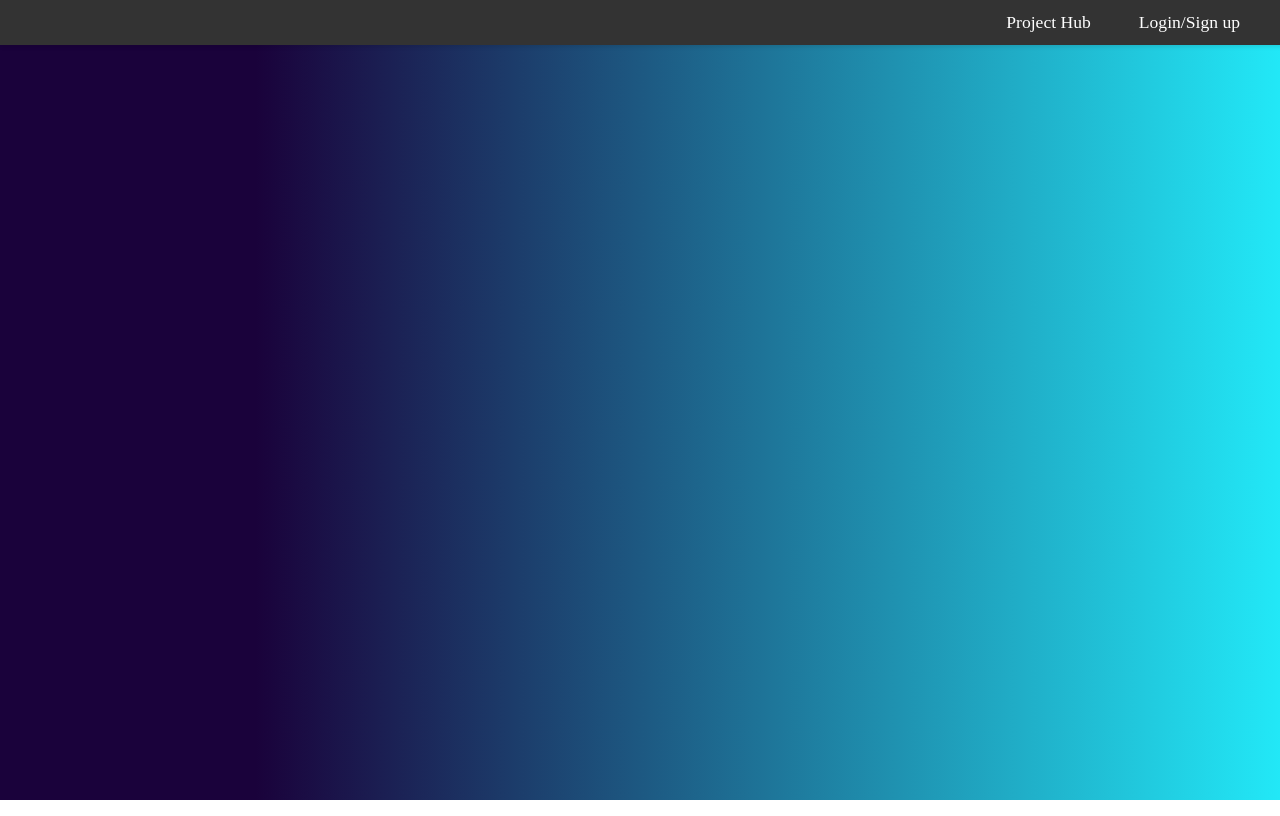
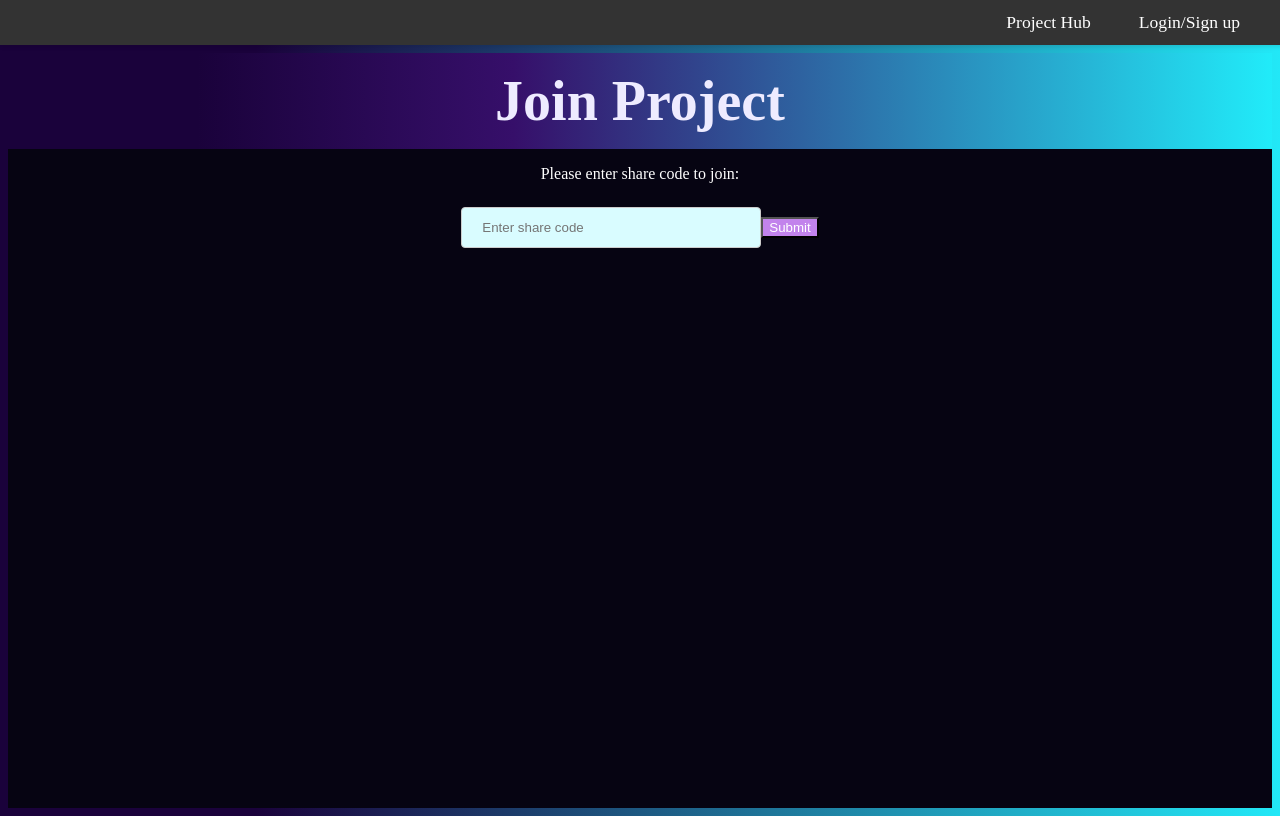
Before and after one commit to danielho774/csci201teamproject, a React (Create React App) app in the folder frontend/: page /join in a window 1280 px wide. Built offline with nearby package versions, Linux system fonts and the light colour scheme.

Commit message:
Started join + share code

```diff
--- a/frontend/src/App.jsx
+++ b/frontend/src/App.jsx
@@ -4,6 +4,7 @@ import { BrowserRouter as Router, Routes, Route, useNavigate } from 'react-route
 import ProjectHub from './pages/ProjectHubPage';
 import IndividualTasks from './pages/IndividualTasksPage'
 import CreateProjectPage from './pages/CreateProjectPage';
+import JoinProjectPage from './pages/JoinProjectPage';
 import ProjectConfirmedPage from './pages/ProjectConfirmedPage';
 import AvailabilityPage from './pages/AvailabilityPage';
 import {LoginSignup} from './components/LoginSignup';
@@ -44,6 +45,7 @@ function App() {
           <Route path="/" element={<ProjectHub />} />
           <Route path="/tasks" element={<IndividualTasks />} />
           <Route path="/create" element={<CreateProjectPage />} />
+          <Route path="/join" element={<JoinProjectPage />} />
           <Route path="/confirmed" element={<ProjectConfirmedPage />} />
           <Route path="/availability" element={<AvailabilityPage />} />
           <Route path="/login" element={<LoginSignup onLogin={handleLogin} />} />
--- a/frontend/src/components/NavigationBar.jsx
+++ b/frontend/src/components/NavigationBar.jsx
@@ -42,6 +42,9 @@ function NavigationBar() {
             <Link to="/create" className={styles.navLink}>Create Project</Link>
           </li>
           <li className={styles.navItem}>
+            <Link to="/join" className={styles.navLink}>Join Project</Link>
+          </li>
+          <li className={styles.navItem}>
              <Link to="/availability" className={styles.navLink}>Availability</Link>
            </li>
           <li className={styles.navItem}>
--- a/frontend/src/components/ProjectCard.jsx
+++ b/frontend/src/components/ProjectCard.jsx
@@ -2,8 +2,11 @@ import React, { useState } from 'react';
 import { Link } from 'react-router-dom';
 import styles from './ProjectCard.module.css';
 
-function ProjectCard(props) {
-    const { projectId } = props;
+function ProjectCard({projectId, 'project-title': projectTitle, onLeaveProject }) {
+
+    // console.log({onLeaveProject});
+
+    // const { projectId } = props;
     const [isMenuOpen, setIsMenuOpen] = useState(false);
     const toggleMenu = (e) => {
         e.stopPropagation();
@@ -18,13 +21,13 @@ function ProjectCard(props) {
             <div className={styles['wrapper']}>
                 <div className={styles['project-card']}>
                     <div className={styles['project-text']}>
-                        <h1 className = {styles['project-title']}>{props['project-title']}</h1>
+                        <h1 className = {styles['project-title']}>{projectTitle}</h1>
                         <div className={styles['menu-button']} onClick={toggleMenu}>☰</div>
                     </div>
                 </div>
                 {isMenuOpen && (
                     <div className={styles['dropdown-menu']} onClick={(e) => { e.stopPropagation(); e.preventDefault(); }}>
-                        <button className={styles['dropdown-button']}>Leave Project</button>
+                        <button onClick={() => onLeaveProject(projectId)} className={styles['dropdown-button']}>Leave Project</button>
                         <button className={styles['dropdown-button']}>Transfer Ownership</button>
                     </div>
                 )}
--- a/frontend/src/pages/CreateProjectPage.jsx
+++ b/frontend/src/pages/CreateProjectPage.jsx
@@ -9,6 +9,7 @@ export default function CreateProjectPage() {
   const [projectDescription, setProjectDescription] = useState('');
   const [startDate, setStartDate] = useState('');
   const [endDate, setEndDate] = useState('');
+  const [shareCode, setShareCode] = useState('');
   const [error, setError] = useState('');
   const navigate = useNavigate();
 
@@ -26,8 +27,8 @@ export default function CreateProjectPage() {
     projectName,
     projectDescription,
     startDate,
-    endDate
-
+    endDate,
+    shareCode
   }
   console.log('Project Created:', { projectName, projectDescription, startDate, endDate });
 
@@ -52,7 +53,16 @@ export default function CreateProjectPage() {
       // Lead to project confirmation page
       navigate('/');
     } else {
-      console.error('Failed to create project');
+      const errorData = await response.text();
+      if (response.status === 409) { // 409 since backend: HttpStatus.CONFLICT
+        setError('A project with the same share code already exists.');
+      } else {
+        setError(errorData || 'Failed to create project. Please try again.');
+        console.error('Failed to create project');
+        const error = await response.json();
+        console.error('Error:', error);
+      }
+
     }
   } catch (error) {
     console.error('Error sending to backend:', error);
@@ -93,6 +103,10 @@ export default function CreateProjectPage() {
           }}
           required></input>
 
+          <h3>Share Code</h3>
+          <input type="text" name="shareCode" placeholder = "Choose share code" value={shareCode}
+          onChange={(e) => setShareCode(e.target.value)} required></input>
+
 
         {error && <p className={styles['error']}>{error}</p>}
 
--- a/frontend/src/pages/CreateProjectPage.module.css
+++ b/frontend/src/pages/CreateProjectPage.module.css
@@ -3,7 +3,7 @@
 
 }
 
-.project-creation {
+.project-join {
     background: #060412;
     min-height: calc(100vh - 45px);
 
--- /dev/null
+++ b/frontend/src/pages/JoinProjectPage.jsx
@@ -0,0 +1,73 @@
+import React from 'react';
+import { useNavigate } from 'react-router-dom';
+import styles from './JoinProjectPage.module.css';
+import ProjectCard from '../components/ProjectCard';
+
+export default function JoinProjectPage() {
+  const [projects, setProjects]           = React.useState(null);
+  const [errorMessage, setErrorMessage]   = React.useState('');
+  const [shareCodeInput, setShareCodeInput] = React.useState('');
+  const navigate = useNavigate();
+
+  const handleShareCodeSubmit = async () => {
+    setErrorMessage('');
+    setProjects(null);
+    if (!shareCodeInput.trim()) {
+      setErrorMessage('Please enter share code.');
+      return;
+    }
+    try {
+      // waiting for try fetching without needing projectID
+      const resp = await fetch(`http://localhost:8080/api/projects/joinProject/${shareCodeInput}`);
+      if (resp.status === 404) {
+        setProjects([]);
+        setErrorMessage(`Project with share code "${shareCodeInput}" not found.`);
+        return;
+      }
+      const data = await resp.json();
+      setProjects(Array.isArray(data) ? data : [data]);
+    } catch (e) {
+      console.error(e);
+      setErrorMessage('Lookup failed. Try again.');
+      setProjects([]);
+    }
+  };
+
+  return (
+    <div className={styles['join-project']}>
+      <h2>Join Project</h2>
+        <div className={styles['input-wrapper']}>
+          <p>Please enter share code to join:</p>
+          <input
+            type="text"
+            value={shareCodeInput}
+            onChange={e => setShareCodeInput(e.target.value)}
+            placeholder="Enter share code"
+          />
+          <button
+            onClick={handleShareCodeSubmit}
+            className={styles['submit-button']}
+          >
+            Submit
+          </button>
+
+          {errorMessage && (
+            <div className={styles['no-projects']}>{errorMessage}</div>
+          )}
+
+          {/* only show cards once we have results */}
+          {projects && projects.length > 0 && (
+            <div className={styles.grid}>
+              {/* {projects.map(p => (
+                <ProjectCard
+                  key={p.projectID}
+                  projectId={p.projectID}
+                  project-title={p.projectName}
+                />
+              ))} */}
+            </div>
+          )}
+        </div>
+    </div>
+  );
+}
--- /dev/null
+++ b/frontend/src/pages/JoinProjectPage.module.css
@@ -0,0 +1,55 @@
+.container {
+  padding: 1rem;
+  background-color: #020f1c;
+  min-height: 100vh;
+}
+
+
+.join-project {
+  background: #060412;
+  min-height: calc(100vh - 45px);
+  /* border-radius: 7px;
+  box-shadow: 0 2px 5px #b6e2fd;
+  padding: 10px;
+  width: 240px;
+  margin: 16px;
+  float: left; */
+}
+
+.join-project h2 {
+  background-image: linear-gradient(90deg,#1a023b 15%, #360F6A 40%, #21ebf9 100%);
+  padding: 1rem;
+  font-size: 3.5em;
+  margin: 0;
+  color: #eeebff;
+  text-align: center;
+}
+
+
+.grid {
+  display: flex;
+  gap: 2.5rem;
+  padding: 2rem;
+  flex-wrap: wrap;
+  justify-content: flex-start;
+}
+
+.no-projects {
+  color: #fff;
+  font-size: 1.5rem;
+  text-align: center;
+  margin-top: 2rem;
+}
+
+p {
+color: white;
+}
+
+.input-wrapper {
+text-align: center;
+}
+
+.submit-button {
+color: white;
+background-color: #c283ec;
+}
--- a/frontend/src/pages/ProjectHubPage.jsx
+++ b/frontend/src/pages/ProjectHubPage.jsx
@@ -63,6 +63,27 @@ export default function ProjectHubPage() {
     }
   };
 
+  const handleLeaveProject = async (projectId) => {
+    const userID = localStorage.getItem('userID');
+    try {
+      const resp = await fetch(`http://localhost:8080/api/members/${userID}/leave/${projectId}`, {
+        method: 'DELETE',
+
+      });
+
+      if (resp.ok) {
+        setProjects(projects.filter(project => project.projectID !== projectId));
+        setErrorMessage('Successfully left the project.');
+      } else {
+        const errorData = await resp.json();
+        setErrorMessage(errorData.message || 'Failed to leave the project.');
+      }
+    } catch (e) {
+      console.error(e);
+      setErrorMessage('Failed to leave the project. Try again.');
+    }
+  };
+
   return (
     <div className={styles['project-hub']}>
       <h2>Project Hub</h2>
@@ -78,6 +99,7 @@ export default function ProjectHubPage() {
                   key={p.projectID}
                   projectId={p.projectID}
                   project-title={p.projectName}
+                  onLeaveProject={handleLeaveProject}
                 />
               ))}
             </div>
@@ -115,6 +137,7 @@ export default function ProjectHubPage() {
                   key={p.projectID}
                   projectId={p.projectID}
                   project-title={p.projectName}
+
                 />
               ))}
             </div>
```
